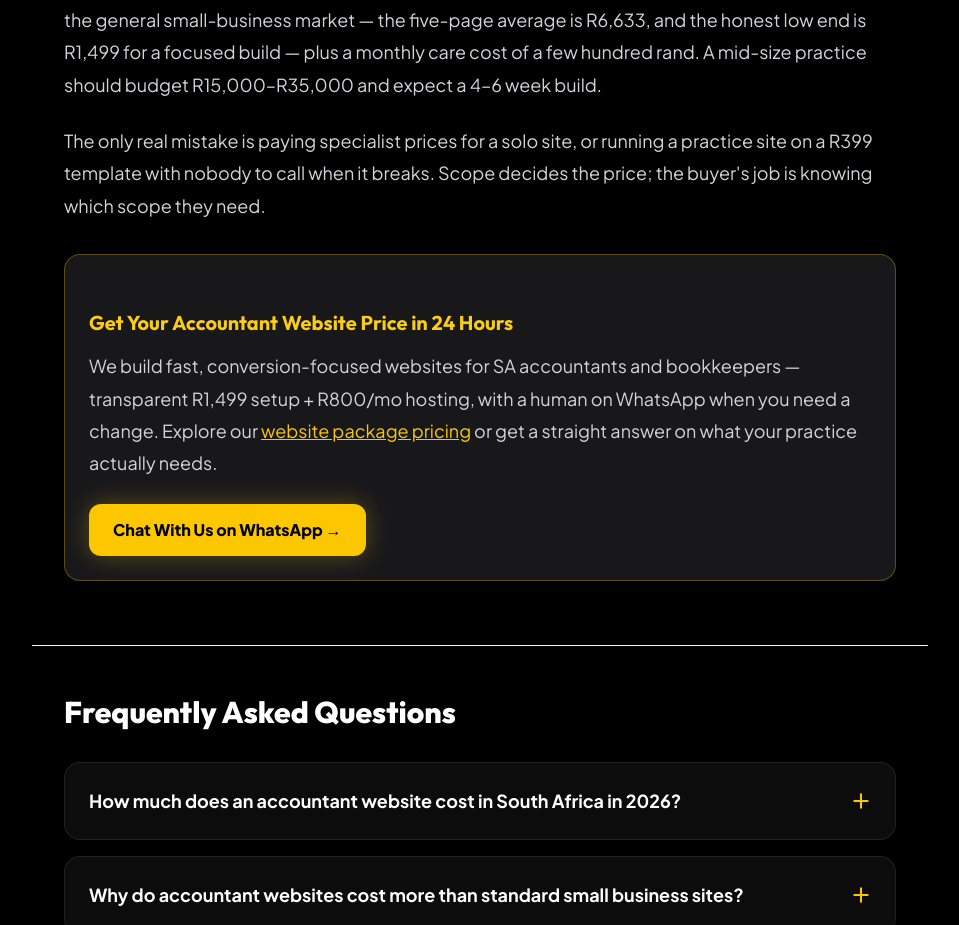
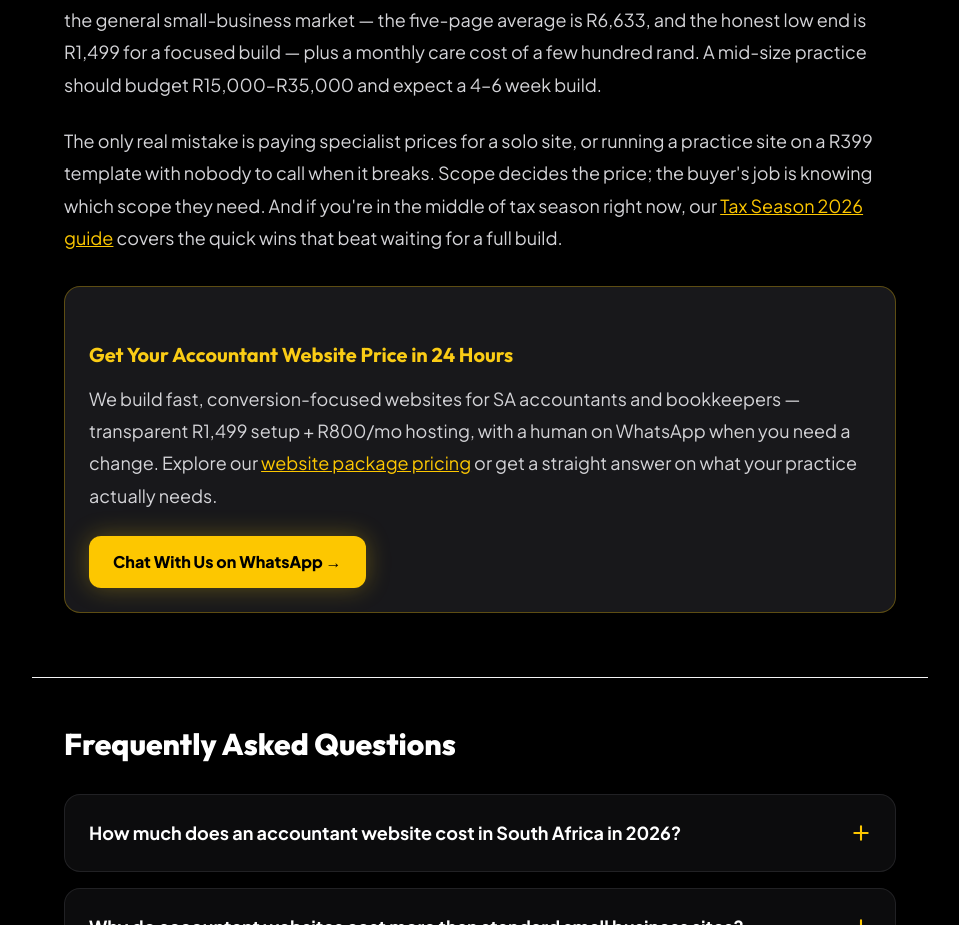
Before and after one commit to Fastasy/allegro, a Next.js app: page /articles/accountant-website-cost-south-africa in a window 1280 px wide. Shown: the part 5449-6374 px from the top of the page, without its empty margins (160-1119 px from the left). Built offline with nearby package versions, Linux system fonts and the light colour scheme; no server answers.

Commit message:
seo: add 3 FAQs (7 total) to tax season article + internal link from accountant cost guide

```diff
--- a/src/data/articlesData.ts
+++ b/src/data/articlesData.ts
@@ -3065,7 +3065,7 @@ export const articles: Article[] = [
       </p>
 
       <p class="mb-8">
-        The only real mistake is paying specialist prices for a solo site, or running a practice site on a R399 template with nobody to call when it breaks. Scope decides the price; the buyer's job is knowing which scope they need.
+        The only real mistake is paying specialist prices for a solo site, or running a practice site on a R399 template with nobody to call when it breaks. Scope decides the price; the buyer's job is knowing which scope they need. And if you're in the middle of tax season right now, our <a href="/articles/tax-season-accounting-firm-online" class="text-yellow-400 underline hover:text-yellow-300">Tax Season 2026 guide</a> covers the quick wins that beat waiting for a full build.
       </p>
 
       <div class="bg-zinc-900 border border-yellow-400/30 p-6 rounded-2xl my-8">
@@ -3317,6 +3317,18 @@ export const articles: Article[] = [
       {
         question: "Why is POPIA compliance important for an accountant's website?",
         answer: "Clients hand over sensitive financial information. Having a privacy policy and POPIA-compliant contact form serves as a crucial trust signal for prospective clients, showing that your firm takes data security seriously."
+      },
+      {
+        question: "How much does an accountant website cost in South Africa?",
+        answer: "Allegro Digital publishes transparent pricing: R1,499 once-off setup plus R800/month for hosting, care and support — a five-page lead-catcher built for solo practitioners and small practices. Specialist studios run R15,000–R35,000 for mid-size practice scope. See our accountant website cost guide for the full breakdown."
+      },
+      {
+        question: "Can a website actually win clients during tax season?",
+        answer: "Yes — tax season is exactly when \"accountant near me\" searches spike hardest. Practices that show up on Google with a claimed profile, service pages and a working WhatsApp button take the enquiries. Firms that are unfindable lose them to whoever bothered to be online."
+      },
+      {
+        question: "How do Google reviews help an accounting firm during tax season?",
+        answer: "In a local market, a handful of genuine Google reviews is both a trust signal and a ranking lever. Practices with reviews show up before practices without them, and clients read them before they call. Ask happy clients at the end of a good engagement — most are glad to."
       }
     ]
   }
```
